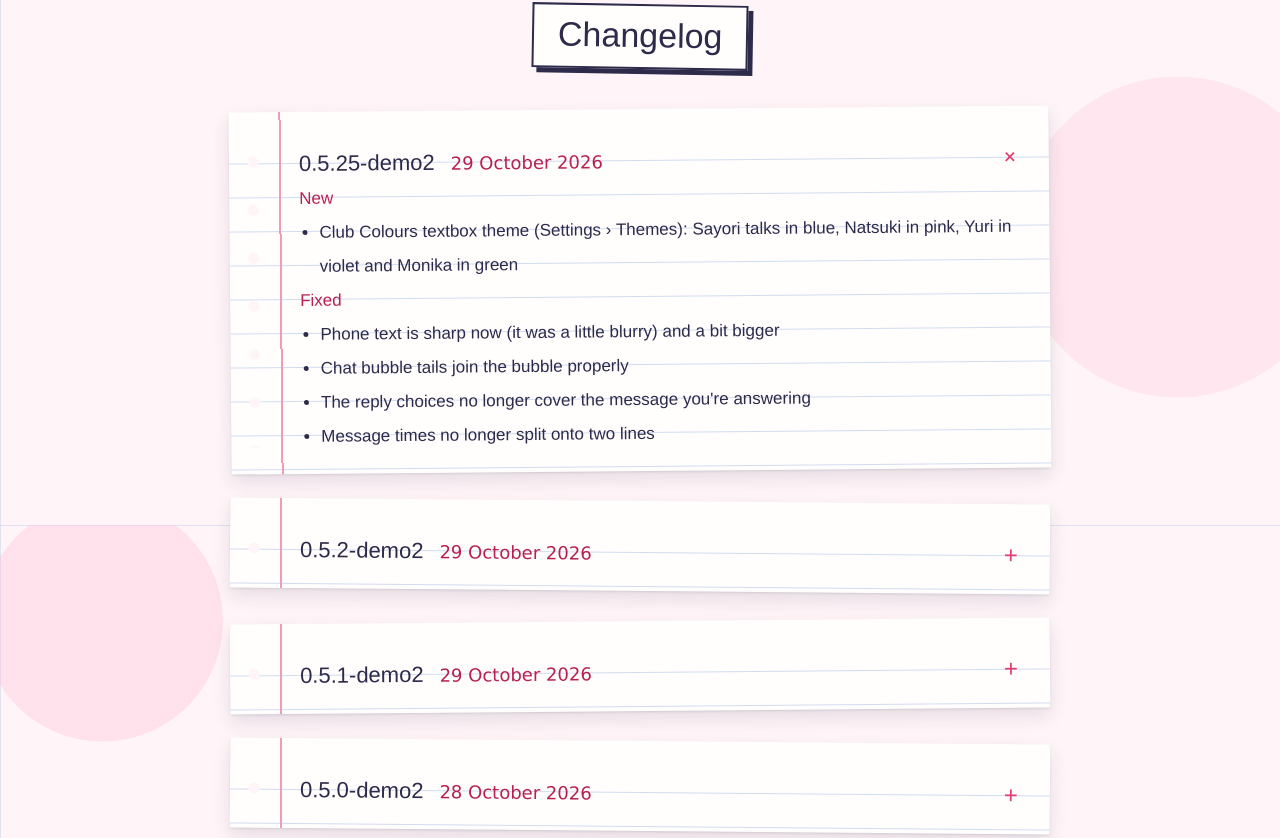
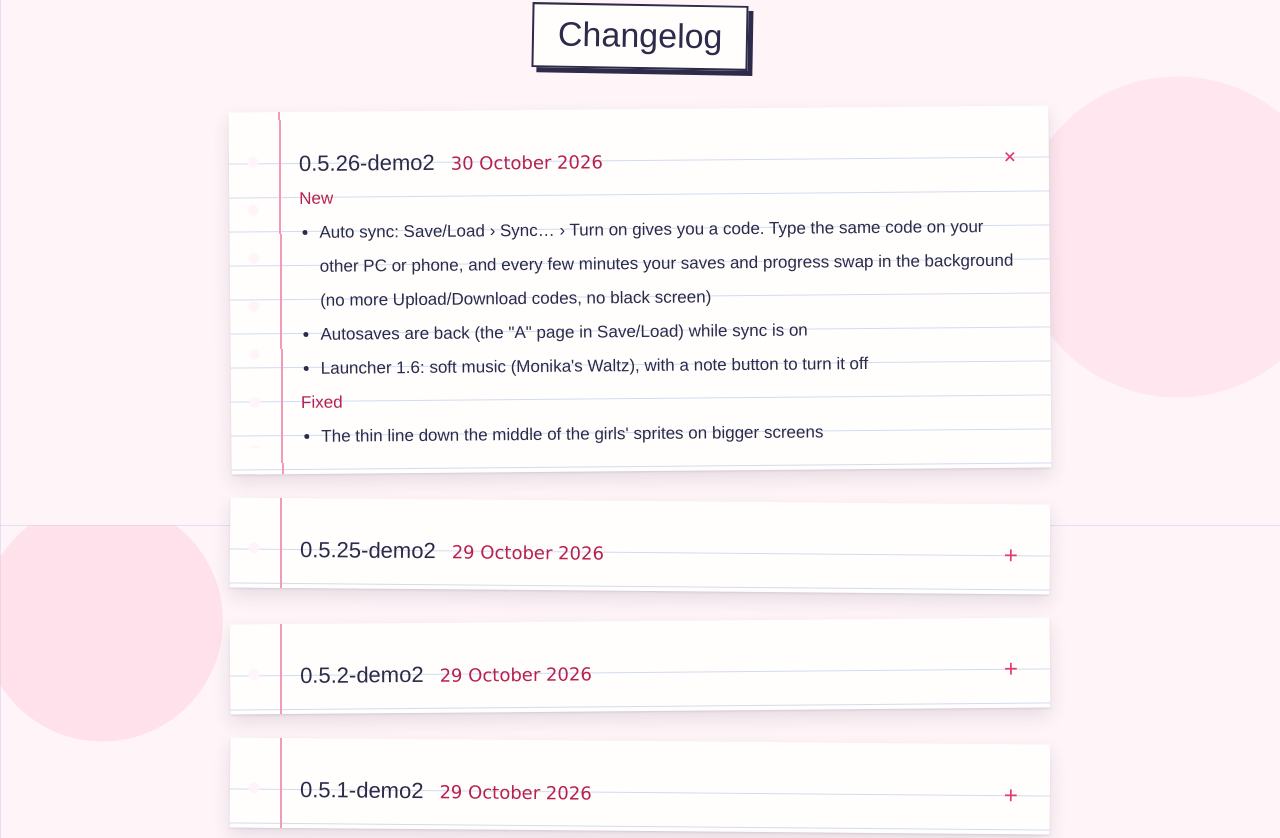
Before and after one commit to Aoi-doki/ddsd, a plain HTML site: page index.html in a window 1280 px wide. Shown: the part 7475-8313 px from the top of the page. Drawn offline with Linux system fonts and the light colour scheme; no server answers; a web font is replaced by a local one.

Commit message:
Changelog: 0.5.26-demo2
Co-Authored-By: Claude Opus 5.5 <noreply@anthropic.com>

```diff
--- a/index.html
+++ b/index.html
@@ -237,6 +237,19 @@
     <h2 class="title" id="changelog-title" style="--tr:1deg">Changelog</h2>
     <div class="changelog">
       <details class="paper reveal" open>
+        <summary><span class="ver">0.5.26-demo2</span><span class="when">30 October 2026</span></summary>
+        <h3>New</h3>
+        <ul>
+          <li>Auto sync: Save/Load › Sync… › Turn on gives you a code. Type the same code on your other PC or phone, and every few minutes your saves and progress swap in the background (no more Upload/Download codes, no black screen)</li>
+          <li>Autosaves are back (the "A" page in Save/Load) while sync is on</li>
+          <li>Launcher 1.6: soft music (Monika's Waltz), with a note button to turn it off</li>
+        </ul>
+        <h3>Fixed</h3>
+        <ul>
+          <li>The thin line down the middle of the girls' sprites on bigger screens</li>
+        </ul>
+      </details>
+      <details class="paper reveal">
         <summary><span class="ver">0.5.25-demo2</span><span class="when">29 October 2026</span></summary>
         <h3>New</h3>
         <ul>
```
